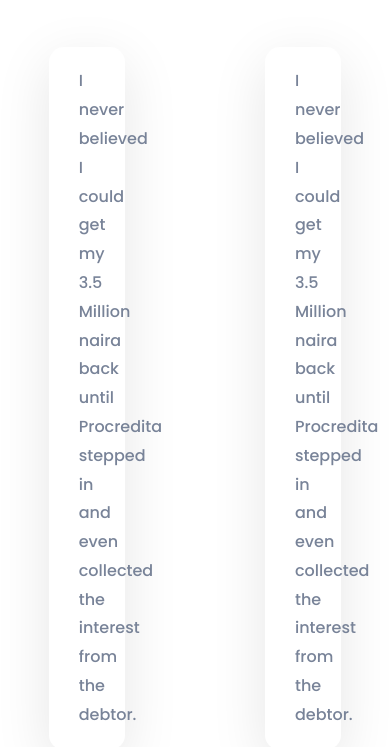
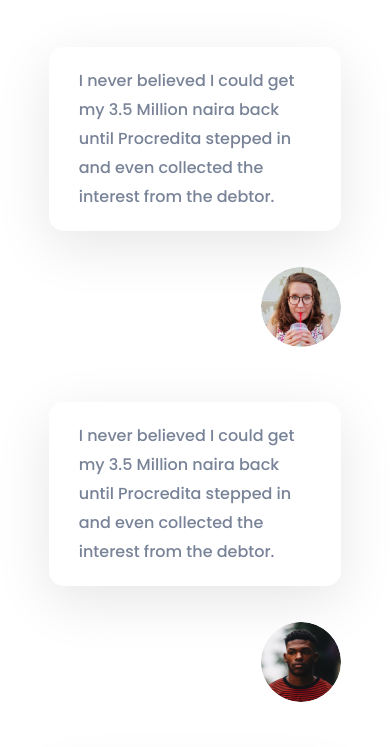
Before and after one commit to john-afolabi/paymonthlycars-task, a website built with Parcel: page src/index.html in a window 390 px wide. Shown: the part 7925-8672 px from the top of the page. Built offline with nearby package versions, Linux system fonts and the light colour scheme; files whose address does not match are found by name.

Commit message:
Complete tablet responsiveness testimonial

```diff
--- a/src/scss/_testimonial.scss
+++ b/src/scss/_testimonial.scss
@@ -10,8 +10,18 @@
 		display: flex;
 		justify-content: space-between;
 		margin-bottom: 6rem;
+
+		@media screen and (max-width: 992px) {
+			flex-direction: column;
+		}
 		.testimonial-card {
 			width: calc(50% - 7rem);
+			@media screen and (max-width: 992px) {
+				width: unset;
+				&:not(:last-child) {
+					margin-bottom: 5rem;
+				}
+			}
 			p {
 				background-color: white;
 				box-shadow: 0px 15px 55px rgba(0, 0, 0, 0.1);
```
